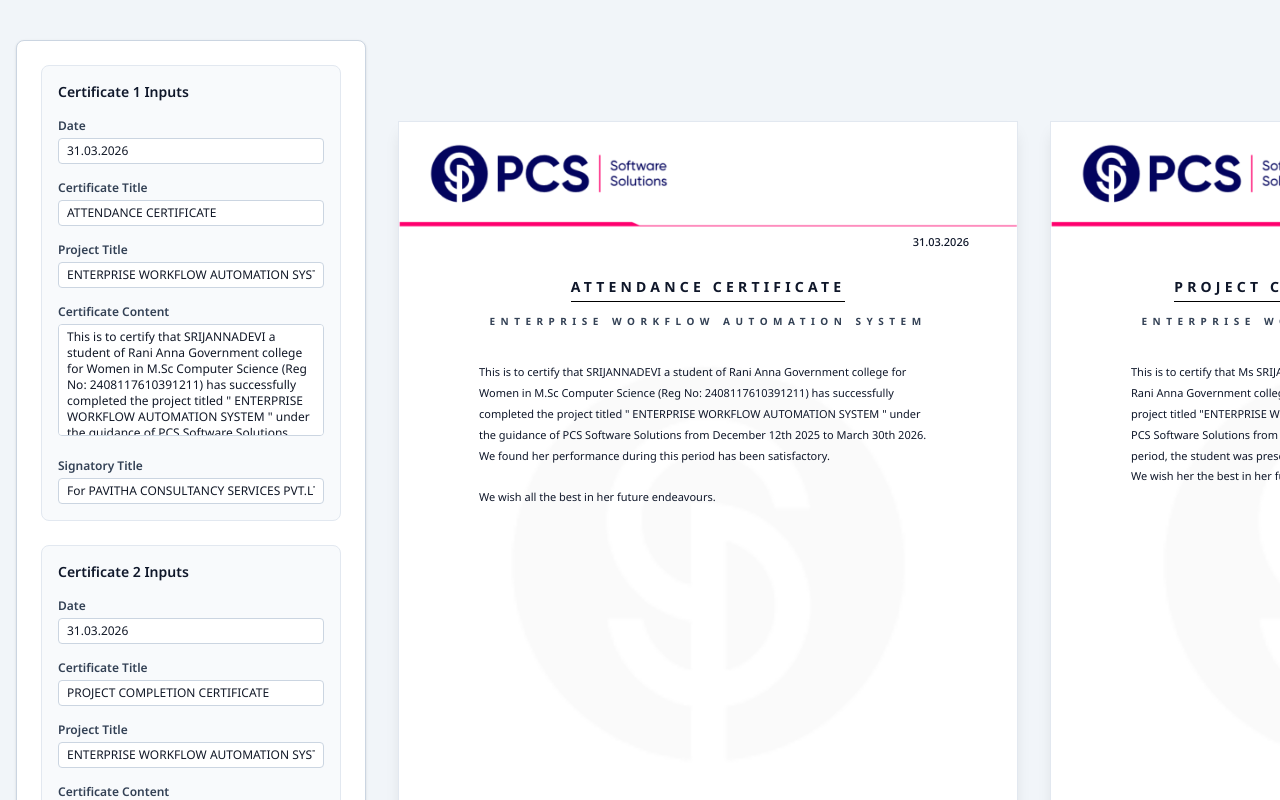
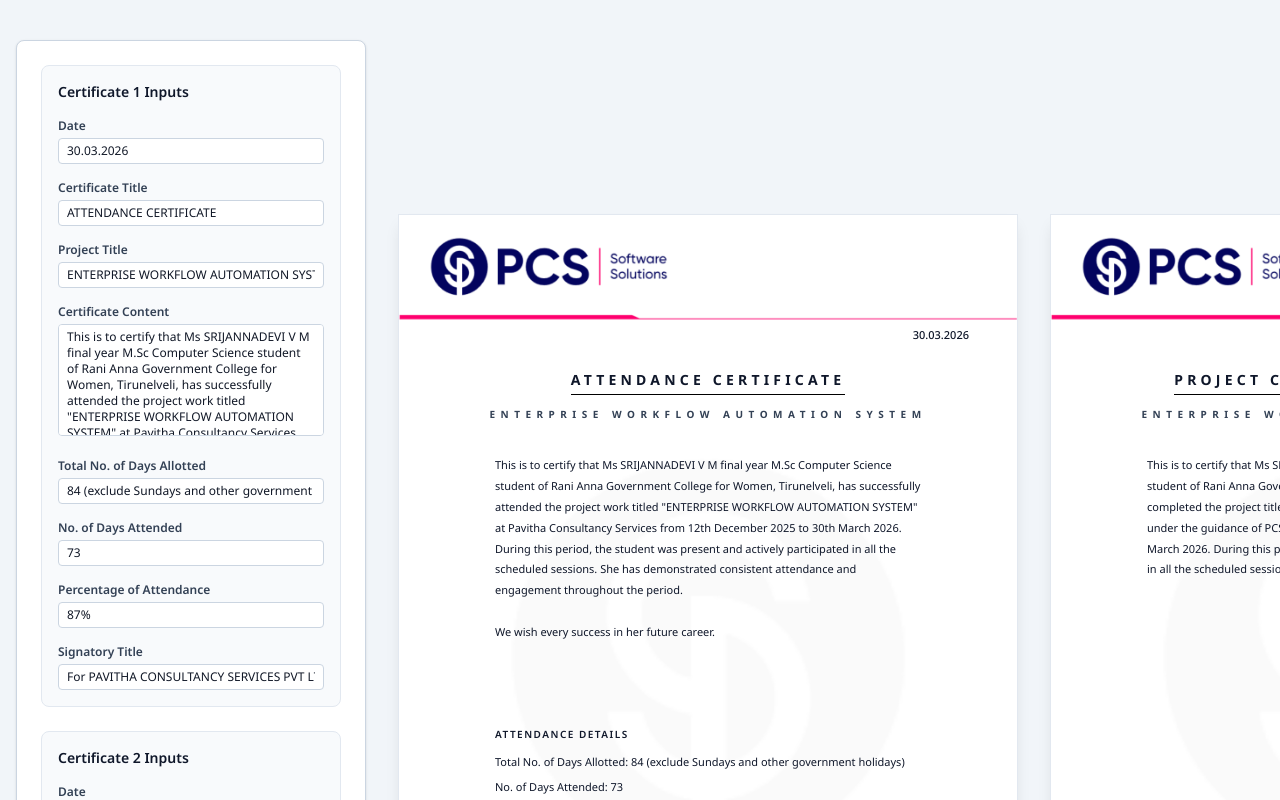
Before and after one commit to Mathavik/Attendance-Certificate, a React (Create React App) app in the folder frontend/: page / in a window 1280 px wide. Shown: the top 800 px of the page. Built offline with nearby package versions, Linux system fonts and the light colour scheme; a web font is replaced by a local one.

Commit message:
second commit

```diff
--- a/frontend/src/App.tsx
+++ b/frontend/src/App.tsx
@@ -8,15 +8,21 @@
   projectTitle: string;
   certificateContent: string;
   signatoryTitle: string;
+  attendanceTotalDays: string;
+  attendanceDaysAttended: string;
+  attendancePercentage: string;
 };
 
 const defaultFields: CertificateFields = {
-  date: '31.03.2026',
+  date: '30.03.2026',
   certificateTitle: 'ATTENDANCE CERTIFICATE',
   projectTitle: 'ENTERPRISE WORKFLOW AUTOMATION SYSTEM',
   certificateContent:
-    'This is to certify that SRIJANNADEVI a student of Rani Anna Government college for Women in M.Sc Computer Science (Reg No: 2408117610391211) has successfully completed the project titled " ENTERPRISE WORKFLOW AUTOMATION SYSTEM " under the guidance of PCS Software Solutions from December 12th 2025 to March 30th 2026. We found her performance during this period has been satisfactory.\n\nWe wish all the best in her future endeavours.',
-  signatoryTitle: 'For PAVITHA CONSULTANCY SERVICES PVT.LTD.',
+    'This is to certify that Ms SRIJANNADEVI V M final year M.Sc Computer Science student of Rani Anna Government College for Women, Tirunelveli, has successfully attended the project work titled "ENTERPRISE WORKFLOW AUTOMATION SYSTEM" at Pavitha Consultancy Services from 12th December 2025 to 30th March 2026. During this period, the student was present and actively participated in all the scheduled sessions. She has demonstrated consistent attendance and engagement throughout the period.\n\nWe wish every success in her future career.',
+  signatoryTitle: 'For PAVITHA CONSULTANCY SERVICES PVT LTD',
+  attendanceTotalDays: '84 (exclude Sundays and other government holidays)',
+  attendanceDaysAttended: '73',
+  attendancePercentage: '87%',
 };
 
 const defaultPages: CertificateFields[] = [
@@ -126,6 +132,37 @@
                     placeholder="Certificate Content"
                   />
                 </div>
+                {page.certificateTitle === 'ATTENDANCE CERTIFICATE' && (
+                  <>
+                    <div>
+                      <label className="block text-xs font-semibold text-slate-700">Total No. of Days Allotted</label>
+                      <input
+                        value={page.attendanceTotalDays}
+                        onChange={(e) => handleChange(index, 'attendanceTotalDays', e.target.value)}
+                        className="mt-1 w-full rounded border border-slate-300 px-2 py-1 text-xs"
+                        placeholder="Total No. of Days Allotted"
+                      />
+                    </div>
+                    <div>
+                      <label className="block text-xs font-semibold text-slate-700">No. of Days Attended</label>
+                      <input
+                        value={page.attendanceDaysAttended}
+                        onChange={(e) => handleChange(index, 'attendanceDaysAttended', e.target.value)}
+                        className="mt-1 w-full rounded border border-slate-300 px-2 py-1 text-xs"
+                        placeholder="No. of Days Attended"
+                      />
+                    </div>
+                    <div>
+                      <label className="block text-xs font-semibold text-slate-700">Percentage of Attendance</label>
+                      <input
+                        value={page.attendancePercentage}
+                        onChange={(e) => handleChange(index, 'attendancePercentage', e.target.value)}
+                        className="mt-1 w-full rounded border border-slate-300 px-2 py-1 text-xs"
+                        placeholder="Percentage of Attendance"
+                      />
+                    </div>
+                  </>
+                )}
                 <div>
                   <label className="block text-xs font-semibold text-slate-700">Signatory Title</label>
                   <input
@@ -179,9 +216,19 @@
                   </p>
                 </div>
 
-                <div className="absolute left-20 right-20 top-[240px] bottom-[180px] overflow-y-auto text-left text-[11px] leading-[1.9] text-slate-900 whitespace-pre-wrap">
+                <div className="absolute left-24 right-24 top-[240px] bottom-[310px] overflow-y-auto text-left text-[11px] leading-[1.9] text-slate-900 whitespace-pre-wrap" style={{ textAlign: 'left' }}>
                   {page.certificateContent}
                 </div>
+                {page.certificateTitle === 'ATTENDANCE CERTIFICATE' && (
+                  <div className="absolute left-24 right-24 top-[510px] text-left text-[11px] leading-[1.9] text-slate-900">
+                    <p className="mb-2 text-[10px] font-semibold uppercase tracking-[0.15em]">
+                      Attendance Details
+                    </p>
+                    <p className="mb-1">Total No. of Days Allotted: {page.attendanceTotalDays}</p>
+                    <p className="mb-1">No. of Days Attended: {page.attendanceDaysAttended}</p>
+                    <p>Percentage of Attendance: {page.attendancePercentage}</p>
+                  </div>
+                )}
 
                 <div className="absolute right-16 bottom-[110px] text-right text-[11px] font-semibold text-slate-900">
                   {page.signatoryTitle}
```
